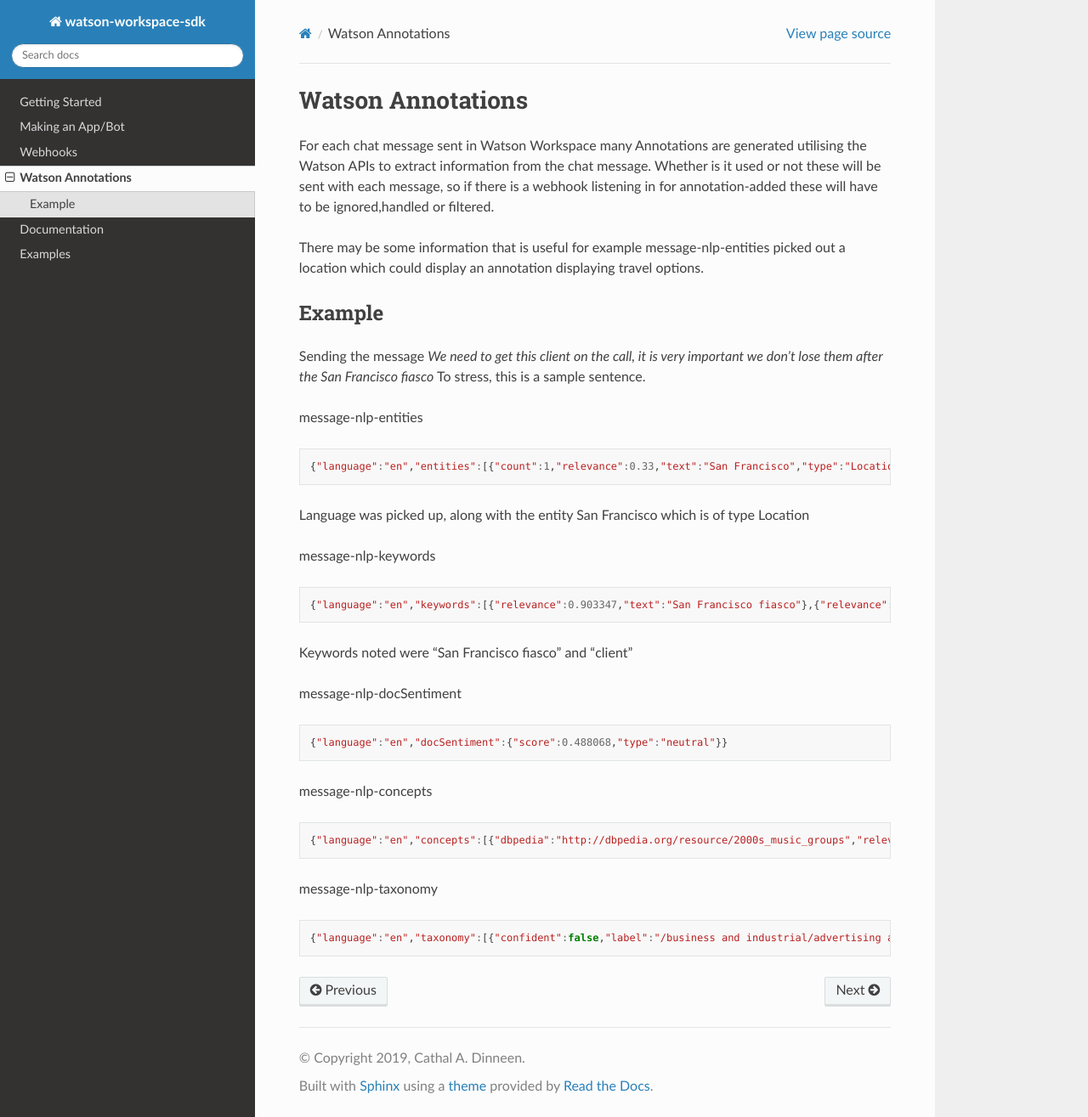
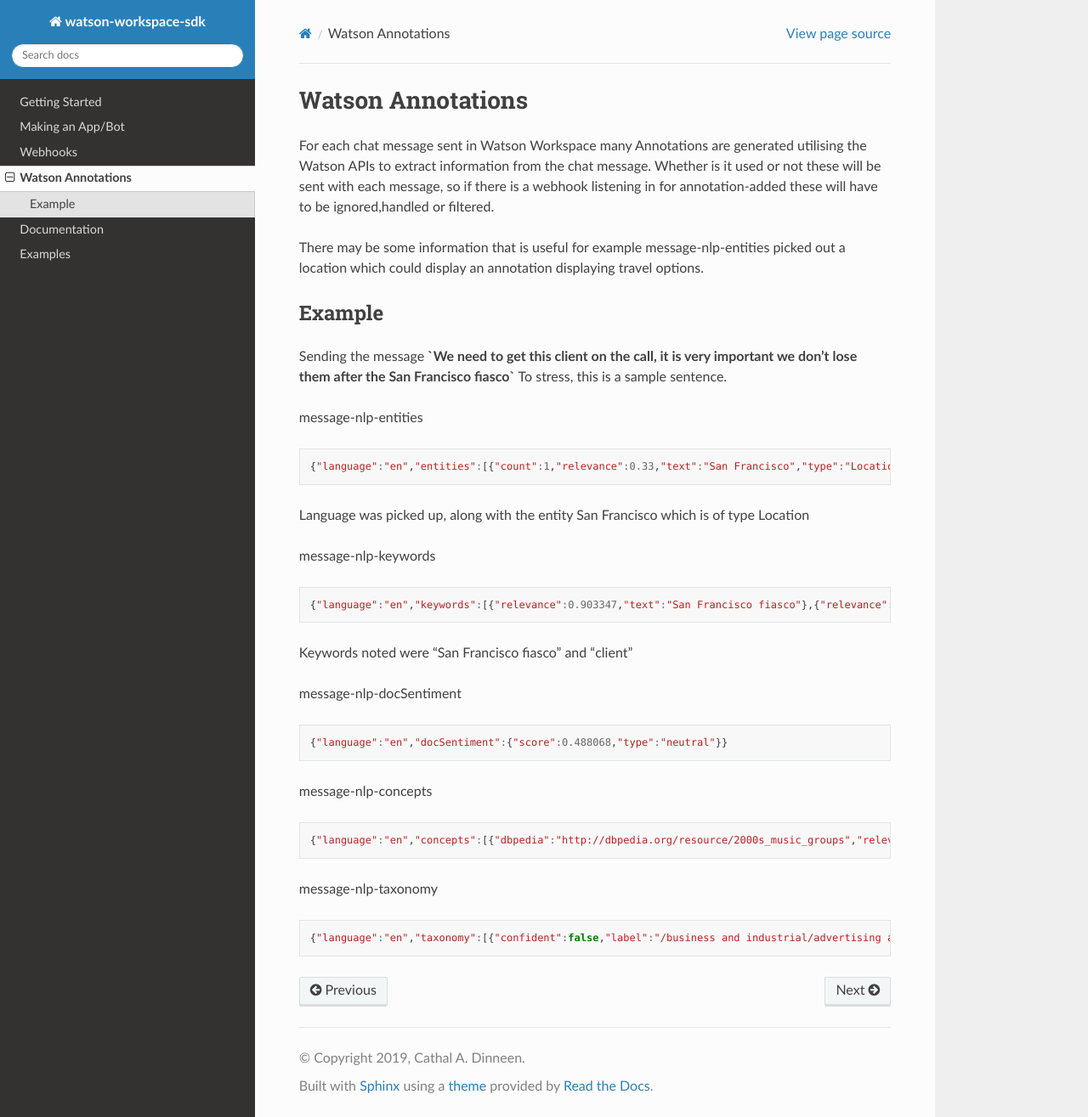
Before and after one commit to cathaldi/watson-workspace-python-sdk, a Sphinx documentation site: the page built from docs/watson_annotations.rst, in a window 1280 px wide and 1315 px high. Shown: the whole window at 85% size. Built offline with Sphinx 7.4.7 and the Read the Docs theme 2.0.0, drawn with Linux system fonts in a browser that asks for light colours; pages that are not in the unit, such as notebooks, are missing from menus.

```diff
--- a/docs/watson_annotations.rst
+++ b/docs/watson_annotations.rst
@@ -11,7 +11,7 @@
 Example
 --------
 
-Sending the message `We need to get this client on the call, it is very important we don't lose them after the San Francisco fiasco`
+Sending the message **`We need to get this client on the call, it is very important we don't lose them after the San Francisco fiasco`**
 To stress, this is a sample sentence.
 
 message-nlp-entities
```
